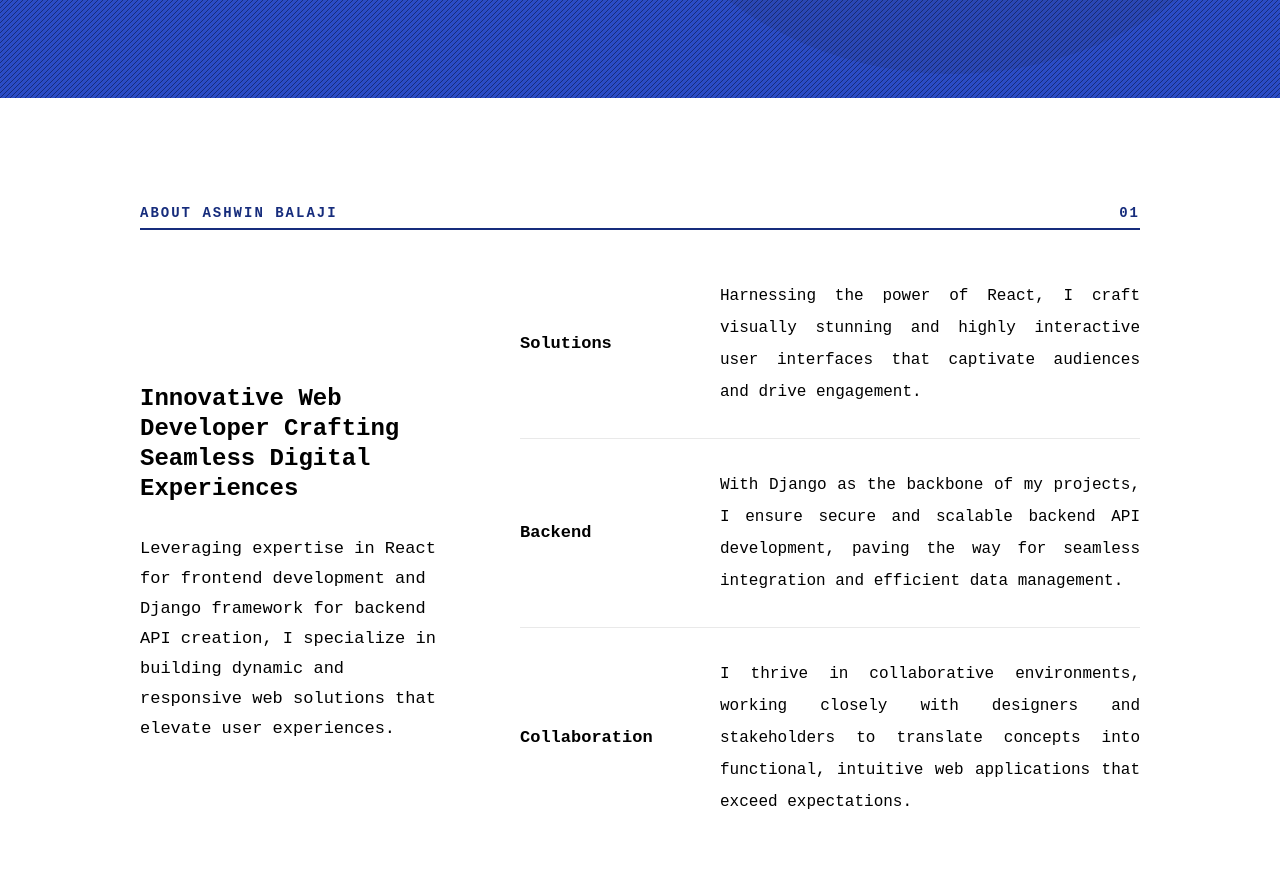
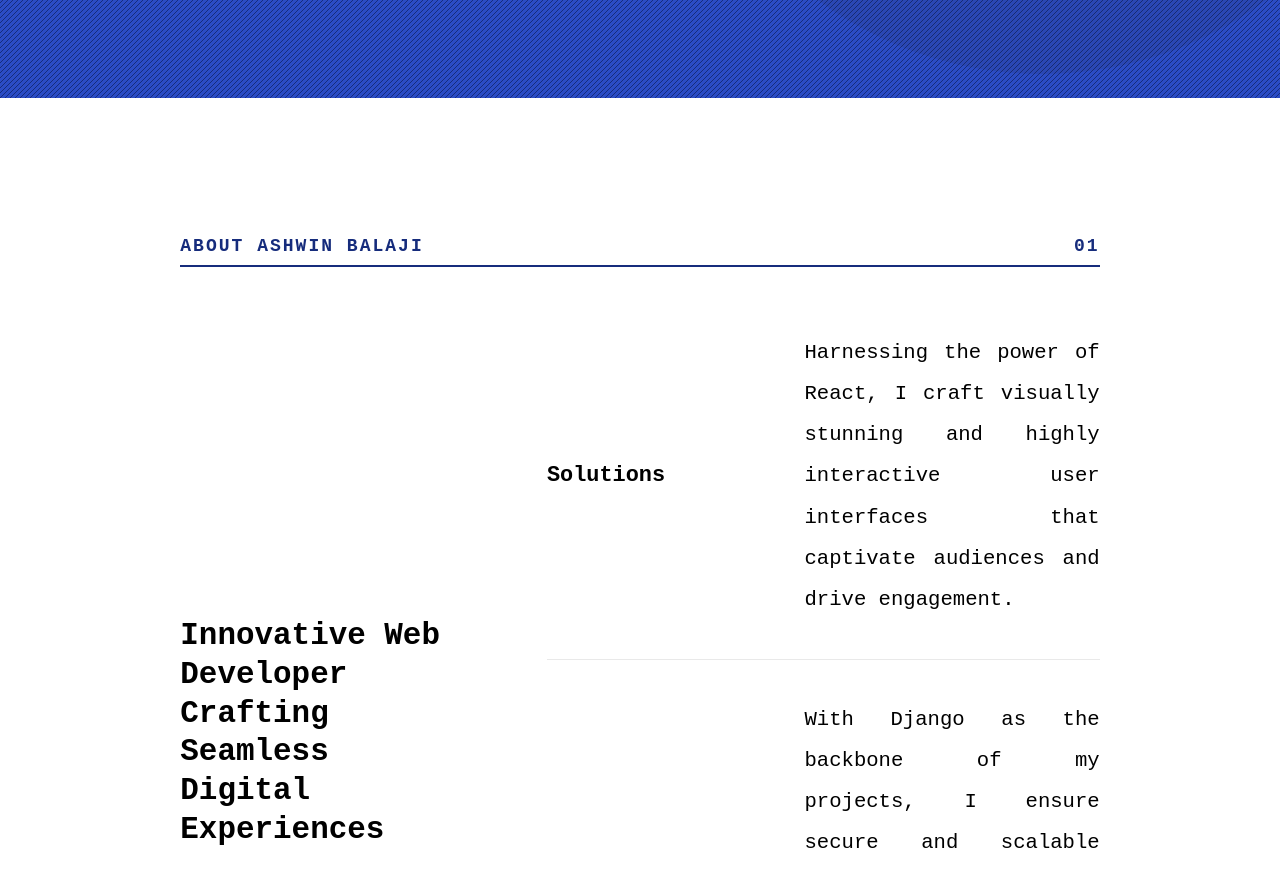
Before and after one commit to ashwinbalaji-webd/portfolio, a website built with Parcel: page index.html in a window 1280 px wide. Shown: the part 702-1575 px from the top of the page. Built offline with nearby package versions, Linux system fonts and the light colour scheme; a web font is replaced by a local one.

Commit message:
Add build files

```diff
--- a/index.html
+++ b/index.html
@@ -4,7 +4,7 @@
     <meta charset="UTF-8" />
     <meta name="viewport" content="width=device-width, initial-scale=1.0" />
     <title>Airline Disruption Management Tool</title>
-    <link rel="stylesheet" href="./src/scss/main.scss" />
+    <link rel="stylesheet" href="./src/scss/main.css" />
     <link rel="stylesheet" href="./src/assets/fonts/RobotoMono.css"/>
   </head>
   <body>
--- a/src/scss/_base.scss
+++ b/src/scss/_base.scss
@@ -7,7 +7,7 @@
 }
 
 html {
-  font-size: 62.5%;
+  font-size: 80.5%;
   font-family: "Roboto Mono", monospace;
   scroll-behavior: smooth;
 }
@@ -42,7 +42,7 @@ header {
   font-weight: 700;
   text-transform: uppercase;
   letter-spacing: 2px;
-  font-size: 14px;
+  font-size: 1.4rem;
   border-bottom: 2px solid $primary-color;
 }
 
```
Also changed, not shown: dist/hero.ee7b56f7.png (deleted), dist/index.html (deleted), src/scss/main.css (added), 7 other files.
